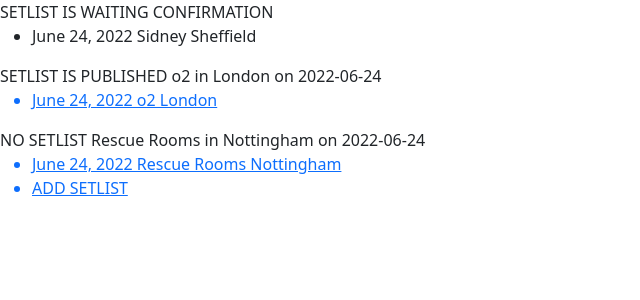
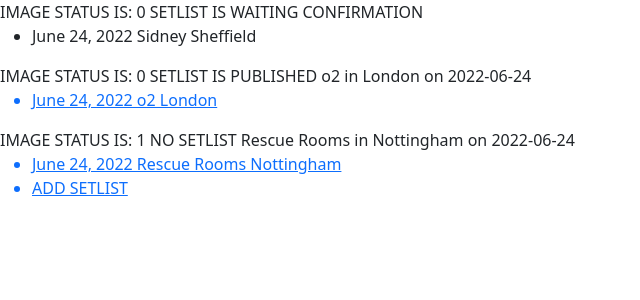
Before and after one commit to mjjstockman/setlistsharer, a Django app: page / in a window 1280 px wide. Shown: the part 56-356 px from the top of the page, without its empty margins (0-640 px from the left). Run offline with Django 3.2, Linux system fonts and the light colour scheme; data comes from the database, SQL or seed files in the repository; both versions use the stored data as it was after the commit.

Commit message:
Show gig.image_status on home page

```diff
--- a/addimage/views.py
+++ b/addimage/views.py
@@ -1,6 +1,6 @@
 from django.shortcuts import render, redirect
+from django.contrib.auth.decorators import login_required
 from cloudinary.forms import cl_init_js_callbacks
-from django.contrib.auth.decorators import login_required
 from home.models import Gig
 from .forms import AddImageForm
 
--- a/home/templates/home/index.html
+++ b/home/templates/home/index.html
@@ -3,6 +3,10 @@
 
 {% block content %}
     {% for gig in gigs %}
+        IMAGE STATUS IS: {{ gig.image_status }}
+        <!-- {% if 'placeholder' not in gig.featured_image.url %}
+            <img src="{{ gig.featured_image.url }}" alt="didnt work">
+        {% endif %} -->
         {% if gig.setlist_gig.status == 0 %}
             SETLIST IS WAITING CONFIRMATION
             <ul>
```
Also changed, not shown: db.sqlite3, home/migrations/0003_gig_image_status.py (added).
